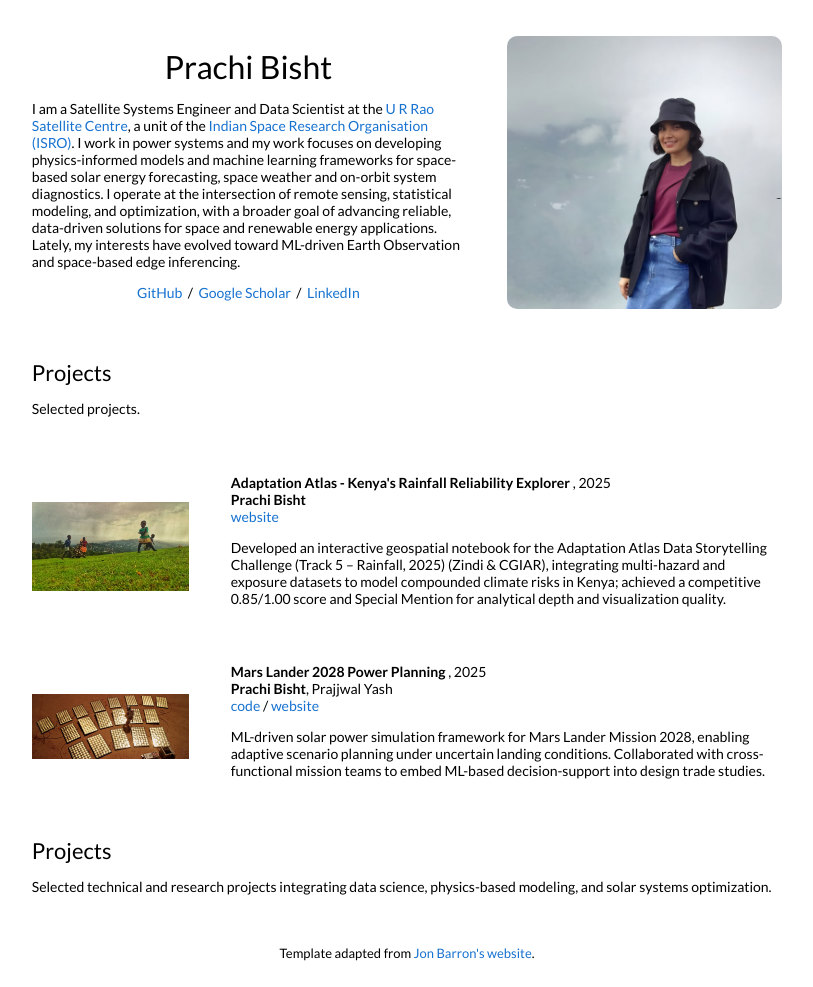
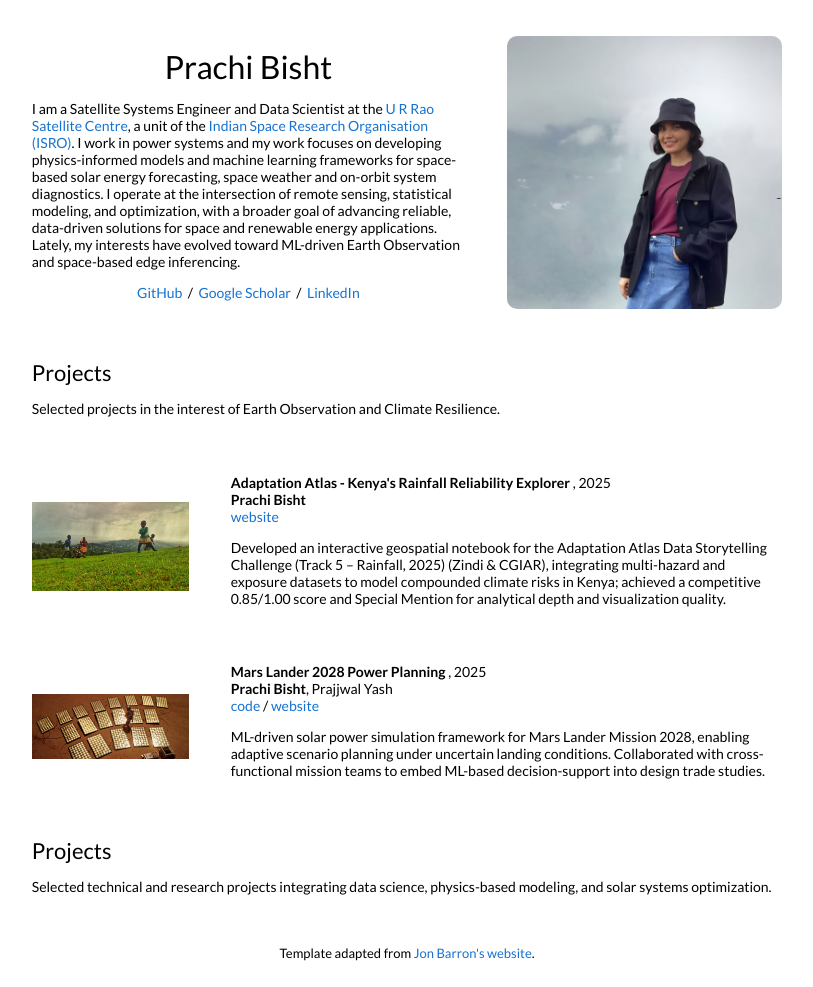
Before and after one commit to bisht-prachi/bisht-prachi.github.io, a Jekyll site: the page built from _posts/2025-11-04-kenya-adaptation.markdown, in a window 1280 px wide. Shown: the whole page, without its empty margins (233-1046 px from the left). Built offline with Jekyll 4.4.1, drawn with Linux system fonts in a browser that asks for light colours.

Commit message:
project 2 edit

```diff
--- a/_layouts/default.html
+++ b/_layouts/default.html
@@ -59,7 +59,7 @@
           <tr>
             <td style="padding:2.5%;">
               <h2>Projects</h2>
-              <p>Selected projects.</p>
+              <p>Selected projects in the interest of Earth Observation and Climate Resilience.</p>
             </td>
           </tr>
         </table>
```
Also changed, not shown: _posts/2025-11-04-kenya-adaptation.markdown (renamed from _posts/2025-11-04-kenya.markdown).
